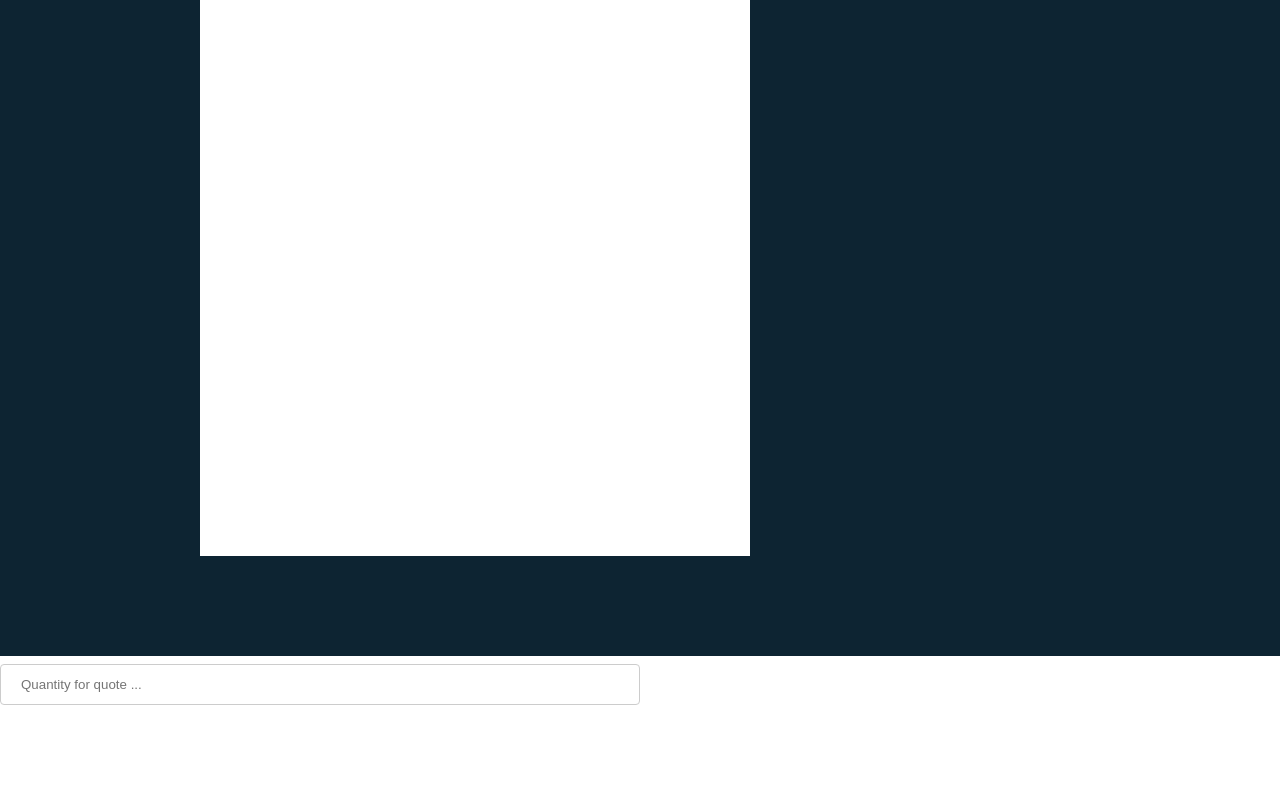
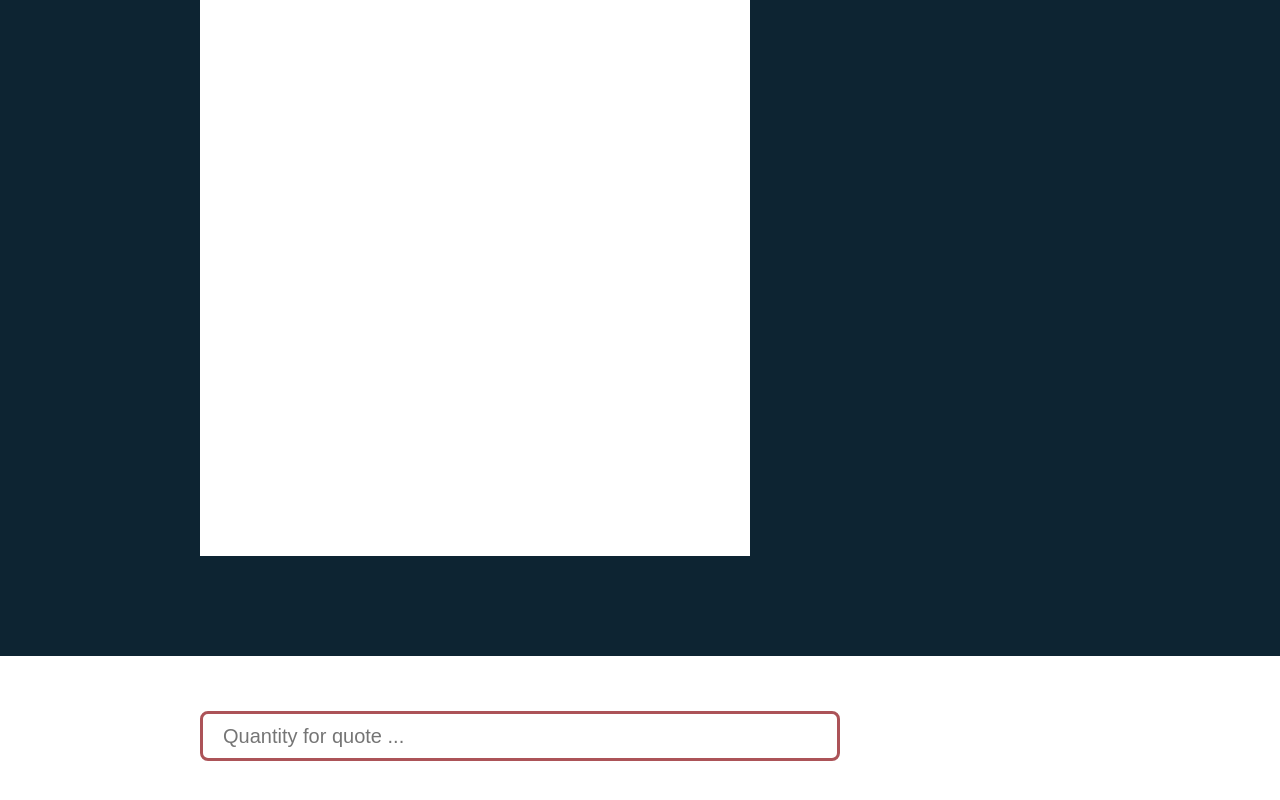
Before and after one commit to TuxedoFish/RiceHack, a website: page views/index.html in a window 1280 px wide. Shown: the part 677-1477 px from the top of the page. Before the commit the page ends 1408 px from the top, so only its background shows below. Drawn offline with nearby package versions, Linux system fonts and the light colour scheme.

Commit message:
essentials in place

```diff
--- a/public/layout.css
+++ b/public/layout.css
@@ -44,7 +44,7 @@ body {
 }
 .input {
 	width: 100%;
-	height: 75px;
+	height: 150px;
 
 	background-color: #FFFFFF;
 }
@@ -70,10 +70,14 @@ body {
 
 input[type=text], select {
     width: 50%;
-    padding: 12px 20px;
-    margin: 8px 0;
-    display: inline-block;
-    border: 1px solid #ccc;
-    border-radius: 4px;
+    height: 50px;
+
+    padding: 5px 20px;
+    margin: 55px 0px 0px 200px;
+
+    border: 3px solid #ac5358;
+    border-radius: 8px;
+
+    font-size: 20px;
     box-sizing: border-box;
 }
```
